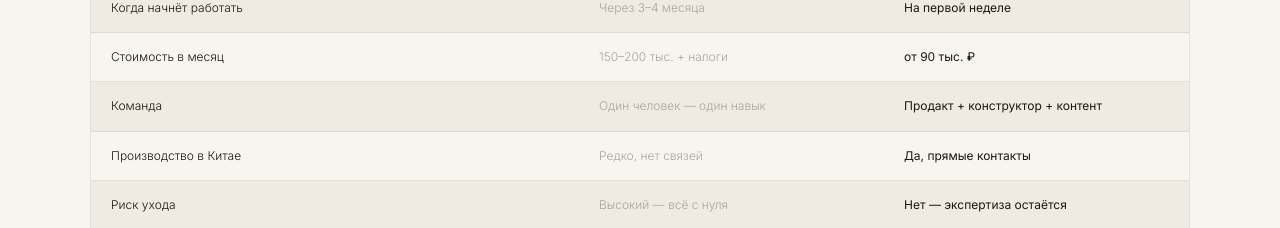
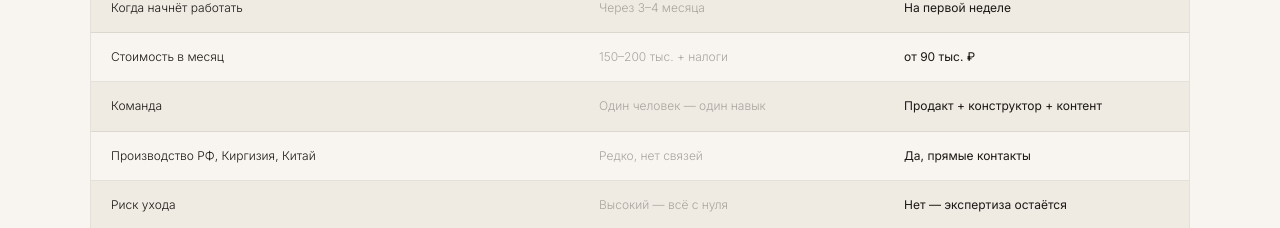
Before and after one commit to forma-product/FORMA, a plain HTML site: page index.html in a window 1280 px wide. Shown: the part 2780-3008 px from the top of the page. Drawn offline with nearby package versions, Linux system fonts and the light colour scheme; a web font is replaced by a local one.

Commit message:
Add files via upload

```diff
--- a/index.html
+++ b/index.html
@@ -489,7 +489,7 @@ footer a{font-size:10px;color:rgba(248,245,240,.3);text-decoration:none}
     <div class="vr"><div class="vc">Когда начнёт работать</div><div class="vc bad">Через 3–4 месяца</div><div class="vc good">На первой неделе</div></div>
     <div class="vr"><div class="vc">Стоимость в месяц</div><div class="vc bad">150–200 тыс. + налоги</div><div class="vc good">от 90 тыс. ₽</div></div>
     <div class="vr"><div class="vc">Команда</div><div class="vc bad">Один человек — один навык</div><div class="vc good">Продакт + конструктор + контент</div></div>
-    <div class="vr"><div class="vc">Производство в Китае</div><div class="vc bad">Редко, нет связей</div><div class="vc good">Да, прямые контакты</div></div>
+    <div class="vr"><div class="vc">Производство РФ, Киргизия, Китай</div><div class="vc bad">Редко, нет связей</div><div class="vc good">Да, прямые контакты</div></div>
     <div class="vr"><div class="vc">Риск ухода</div><div class="vc bad">Высокий — всё с нуля</div><div class="vc good">Нет — экспертиза остаётся</div></div>
     <div class="vr"><div class="vc">Больничные, отпуск</div><div class="vc bad">Ваша ответственность</div><div class="vc good">Не ваша проблема</div></div>
     <div class="vr vtotal"><div class="vc">Итого за год</div><div class="vc" style="color:var(--ink-light)">2,0–2,5 млн ₽</div><div class="vc">от 1,08 млн ₽</div></div>
```
